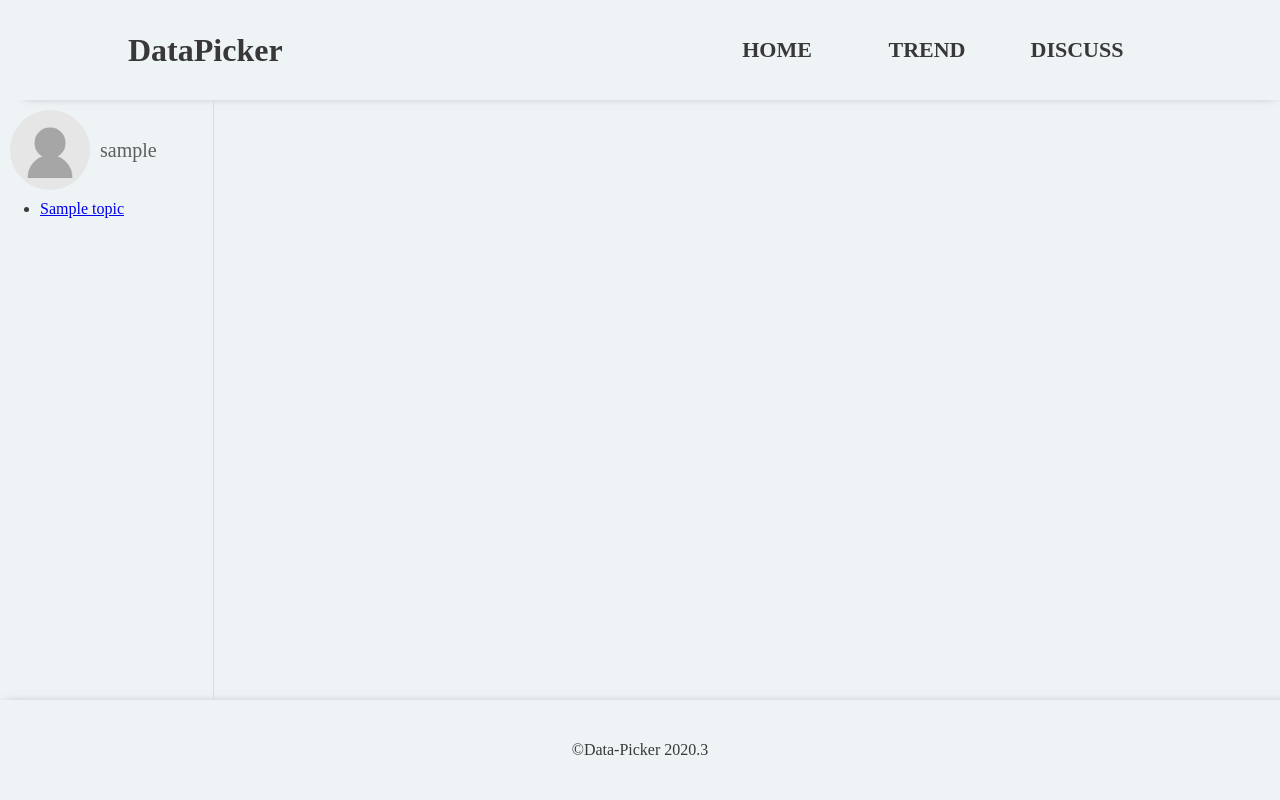
After one commit to kawamurasorachi/Data-Picker-Mockups, a Django app: a page that uses templates/base.html in a window 1280 px wide. The commit adds this page. Run offline with Django 3.2, Linux system fonts and the light colour scheme; a user stored in the database is signed in; tables that the repository leaves empty hold one stand-in row (values such as "Sample post"); style sheets or scripts are compiled from the project's sources; some libraries are stand-ins or nearby versions.

Commit message:
made blocking invalid user traffic system

```diff
--- /dev/null
+++ b/picker/templates/home.html
@@ -0,0 +1,29 @@
+{% extends 'base.html' %}
+{% load static %}
+{% load sass_tags %}
+{% block head %}
+<link rel="stylesheet" href="{% sass_src 'home.scss' %}">
+{% endblock %}
+{% block content %}
+<aside>
+    <a class="sidebar-user" href="/accounts/logout/">
+        {% if user.is_authenticated %}
+        {% if user.socialaccount_set.all.0.get_avatar_url %}
+        <img class="user-icon" src="{{ user.socialaccount_set.all.0.get_avatar_url }}" alt="{{user.username}}">
+        {% else %}
+        <img class="user-icon" src="{% static 'images/nouser.png' %}" alt="{{user.username}}">
+        {% endif %}
+        {% endif %}
+        <p>{{user.username}}</p>
+    </a>
+    <ul>
+
+        {% for topic in topics_list %}
+        <li><a href="/{{topic.id}}">{{topic}}</a></li>
+        {% endfor %}
+
+    </ul>
+</aside>
+<article>
+</article>
+{% endblock %}
--- a/picker/templates/index.html
+++ /dev/null
@@ -1,4 +0,0 @@
-{% extends 'base.html' %}
-{% block content %}
-a
-{% endblock %}
--- a/picker/urls.py
+++ b/picker/urls.py
@@ -1,8 +1,8 @@
 from django.urls import path
-from .views import IndexView
+from .views import TopView, HomeView
 
-app_name='picker'
-
+app_name = 'picker'
 urlpatterns = [
-    path('', IndexView.as_view(), name='top'),
+    path('', TopView.as_view(), name='top'),
+    path('<slug:username>/', HomeView.as_view(), name='home'),
 ]
--- a/picker/views.py
+++ b/picker/views.py
@@ -1,7 +1,39 @@
-from django.shortcuts import render
-from django.views.generic import TemplateView
+from django.shortcuts import render, redirect, reverse
+from django.views.generic import TemplateView, DetailView
+from .models import Topic
+from django.conf import settings
+from django.shortcuts import get_object_or_404, HttpResponseRedirect
+from user.models import CustomUser
+from .scripts import crawler
+from django.contrib.auth.mixins import UserPassesTestMixin
 
-# Create your views here.
 
-class IndexView(TemplateView):
-    template_name = "index.html"
+class OnlyYouMixin(UserPassesTestMixin):
+    raise_exception = True
+
+    def test_func(self):
+        user = self.request.user
+        return user.username == self.kwargs['username'] or user.is_superuser
+
+class TopView(TemplateView):
+    template_name = "top.html"
+
+class HomeView(OnlyYouMixin, DetailView):
+    template_name = "home.html"
+    slug_field = "username"
+    slug_url_kwarg = "username"
+    model = CustomUser
+
+    def get_object(self):
+        object = get_object_or_404(CustomUser, username=self.kwargs.get("username"))
+        if self.request.user.username == object.username:
+            return object
+        else:
+            return HttpResponseRedirect(reverse('picker:top'))
+
+
+    def get_context_data(self, **kwargs):
+        context = super().get_context_data(**kwargs)
+        user = self.request.user
+        context["topics_list"] = Topic.objects.filter(user=user)
+        return context
--- a/static/_variable.scss
+++ b/static/_variable.scss
@@ -1,31 +1,31 @@
 :root {
-    @media (prefers-color-scheme: light) {
+    // @media (prefers-color-scheme: light) {
     --color-header: #d2e0e4;
     --color-selected: #dadcdd;
     --color-background: #eef3f5;
-        --color-background2: linear-gradient(90deg,
-                rgb(174, 0, 255) 0%,
-                rgb(209, 108, 175) 50%,
-                rgb(255, 166, 0) 100%);
+    // --color-background2: linear-gradient(90deg,
+    //         rgb(174, 0, 255) 0%,
+    //         rgb(209, 108, 175) 50%,
+    //         rgb(255, 166, 0) 100%);
     --color-font: #383838;
     --neumorphism: 4.5px 4.5px 9px #cbcbcb, -4.5px -4.5px 9px #ffffff;
     --svg-fill: #383838;
-    }
+    // }
 
-    @media (prefers-color-scheme: dark) {
-        --color-header: #18191a;
-        --color-selected: #242627;
-        --color-background: #2c3031;
-        --color-background2: linear-gradient(90deg,
-                rgb(174, 0, 255) 0%,
-                rgb(90, 195, 243) 50%,
-                rgb(0, 255, 119) 100%);
-        --color-font: #bebebe;
-        --neumorphism: 6px 6px 12px #0e0e0e, -4px -4px 10px rgba(95, 94, 94, 0.25);
-        --svg-fill: #bebebe;
-    }
+    // @media (prefers-color-scheme: dark) {
+    //     --color-header: #18191a;
+    //     --color-selected: #242627;
+    //     --color-background: #2c3031;
+    //     --color-background2: linear-gradient(90deg,
+    //             rgb(174, 0, 255) 0%,
+    //             rgb(90, 195, 243) 50%,
+    //             rgb(0, 255, 119) 100%);
+    //     --color-font: #bebebe;
+    //     --neumorphism: 6px 6px 12px #0e0e0e, -4px -4px 10px rgba(95, 94, 94, 0.25);
+    //     --svg-fill: #bebebe;
+    // }
 
-    --neumorphism-grad: linear-gradient(135deg, rgba(1, 0, 255, 1) 0%, rgba(255, 255, 255, 1) 100%);
+    // --neumorphism-grad: linear-gradient(135deg, rgba(1, 0, 255, 1) 0%, rgba(255, 255, 255, 1) 100%);
 }
 
 $header-color: var(--color-header);
--- a/static/base.scss
+++ b/static/base.scss
@@ -17,11 +17,13 @@ body {
 
     aside {
         flex: 1;
+        border-right: 1px #ddd solid;
     }
 
     article {
         flex: 5;
     }
+
 }
 
 header {
@@ -29,6 +31,8 @@ header {
     display: flex;
     justify-content: space-between;
     padding: 0 10%;
+    box-shadow: 10px 10px 10px -15px rgba(0, 0, 0, 0.5);
+    z-index: 999;
 
     h1 {
         line-height: 100px;
@@ -53,17 +57,13 @@ header {
         font-weight: 800;
         font-size: 22px;
     }
-
-    img {
-        margin: 10px;
-        height: 80px;
-        border-radius: 100%;
-    }
 }
 
 footer {
     height: 100px;
     text-align: center;
+    box-shadow: 10px 10px 10px 5px rgba(0, 0, 0, 0.5);
+    z-index: 999;
 
     p {
         line-height: 100px;
--- /dev/null
+++ b/static/home.css
@@ -0,0 +1,3 @@
+.sidebar-user{display:flex;text-decoration:none;color:#5d5d5d;height:100px;width:100%}.sidebar-user .user-icon{margin:10px;height:80px;border-radius:100%}.sidebar-user p{font-size:20px;line-height:100px}
+
+/*# sourceMappingURL=home.css.map */
--- /dev/null
+++ b/static/home.scss
@@ -0,0 +1,18 @@
+.sidebar-user {
+    display: flex;
+    text-decoration: none;
+    color: rgb(93, 93, 93);
+    height: 100px;
+    width: 100%;
+
+    .user-icon {
+        margin: 10px;
+        height: 80px;
+        border-radius: 100%;
+    }
+
+    p {
+        font-size: 20px;
+        line-height: 100px;
+    }
+}
--- /dev/null
+++ b/static/top.css
@@ -0,0 +1,3 @@
+span{position:absolute;z-index:-1;transform:rotate(70deg);top:-150vh;right:-40vw;width:70vw;height:130vw;background-color:rgba(22,182,174,0.87);border-radius:40%}
+
+/*# sourceMappingURL=top.css.map */
--- a/templates/base.html
+++ b/templates/base.html
@@ -7,17 +7,16 @@
     <meta http-equiv="X-UA-Compatible" content="IE=edge">
     <meta name="viewport" content="width=device-width, initial-scale=1.0">
     <link rel="stylesheet" href="{% sass_src 'base.scss' %}">
-    <title>Info-Picker</title>
+    {% block head %}
+    {% endblock %}
+    <title>Data-Picker</title>
 </head>
 
 <body>
     {% include 'header.html' %}
     <main class="wrapper">
-        <aside></aside>
-        <article>
-            {% block content %}
-            {% endblock %}
-        </article>
+        {% block content %}
+        {% endblock %}
     </main>
     {% include 'footer.html' %}
 </body>
--- a/templates/footer.html
+++ b/templates/footer.html
@@ -1,3 +1,3 @@
 <footer>
-    <p>&copy;Info-Picker 2020.3</p>
+    <p>&copy;Data-Picker 2020.3</p>
 </footer>
--- a/templates/header.html
+++ b/templates/header.html
@@ -1,8 +1,15 @@
 {% load static %}
 <header>
-    <h1>InfoPicker</h1>
+    <h1>DataPicker</h1>
     <ul>
-        <a href="">
+
+        {% if user.is_authenticated %}
+        <a href="{% url 'picker:home' user.username %}">
+            {% else %}
+            <a href="/">
+
+                {% endif %}
+
                 <li>HOME</li>
             </a>
             <a href="">
@@ -11,17 +18,5 @@
             <a href="">
                 <li>DISCUSS</li>
             </a>
-        <a href="">
-            {% if user.is_authenticated %}
-            {% if user.socialaccount_set.all.0.get_avatar_url %}
-            <li>
-                <img class="header-user-icon" src="{{ user.socialaccount_set.all.0.get_avatar_url }}"
-                    alt="{{user.username}}">
-            </li>
-            {% else %}
-            <li><img class="header-user-icon" src="{% static 'images/nouser.png' %}" alt="{{user.username}}"></li>
-            {% endif %}
-            {% endif %}
-        </a>
     </ul>
 </header>
```
Also changed, not shown: picker/templates/top.html (added, +7 -0 lines), static/base.css (+1 -7 lines), static/top.scss (added, +11 -0 lines), picker/scripts/crawler.py (added), 3 other files. Lines whose indentation alone changed are shown as unchanged.
